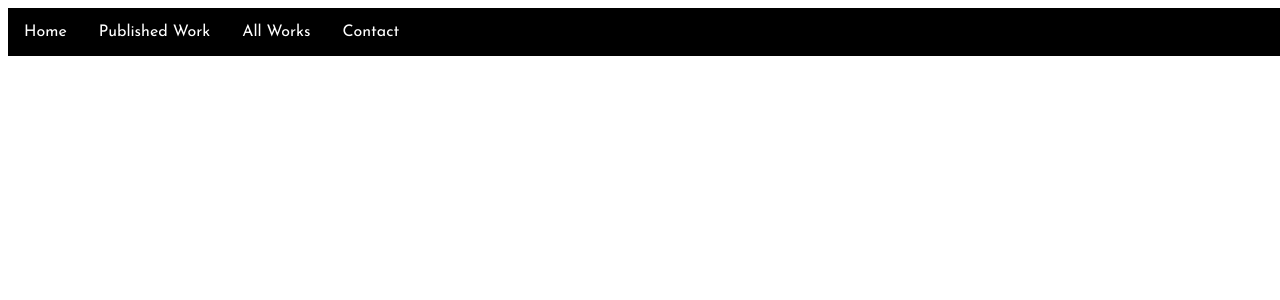
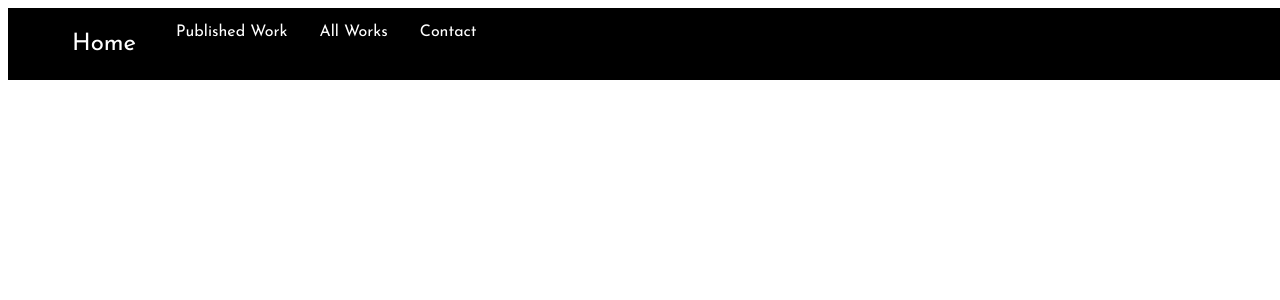
Before and after one commit to ZachMc21/photography-portfolio, a PHP site: page /home.html in a window 1280 px wide. Shown: the top 300 px of the page. Run offline with PHP 8.4, Linux system fonts and the light colour scheme.

Commit message:
Working on styling navbar

```diff
--- a/webpage/home.html
+++ b/webpage/home.html
@@ -18,10 +18,10 @@
 
 <body>
     <ul id="navbar">
-        <li><a href="#home">Home</a></li>
-        <li><a href="#published">Published Work</a></li>
-        <li><a href="#works">All Works</a></li>
-        <li><a href="#contact">Contact</a></li>
+        <li><a href="home.html" class="active">Home</a></li>
+        <li><a href="published.html">Published Work</a></li>
+        <li><a href="all_works.html">All Works</a></li>
+        <li><a href="contact.html">Contact</a></li>
     </ul> <!-- End header navbar -->
 
     <div id="main">
--- a/webpage/style.css
+++ b/webpage/style.css
@@ -1,12 +1,12 @@
 * {
     font-family: 'Josefin Sans', Montserrat, sans-serif;
+    color: #333;
 }
 /* Header navigation bar */
 ul#navbar {
     position: fixed;
     width: 100%;
     margin: 0;
-    padding: 0;
     overflow: hidden;
     list-style-type: none;
     background-color: #000;
@@ -21,8 +21,9 @@ ul#navbar li a {
     padding: 1em;
     text-decoration: none;
 }
-ul#navbar li a.hover {
-    color: #333;
+ul#navbar li a.active {
+    font-size: 1.5em;
 }
-ul#navbar li a.active {
+ul#navbar li a:hover {
+    opacity: 80%;
 }
```
